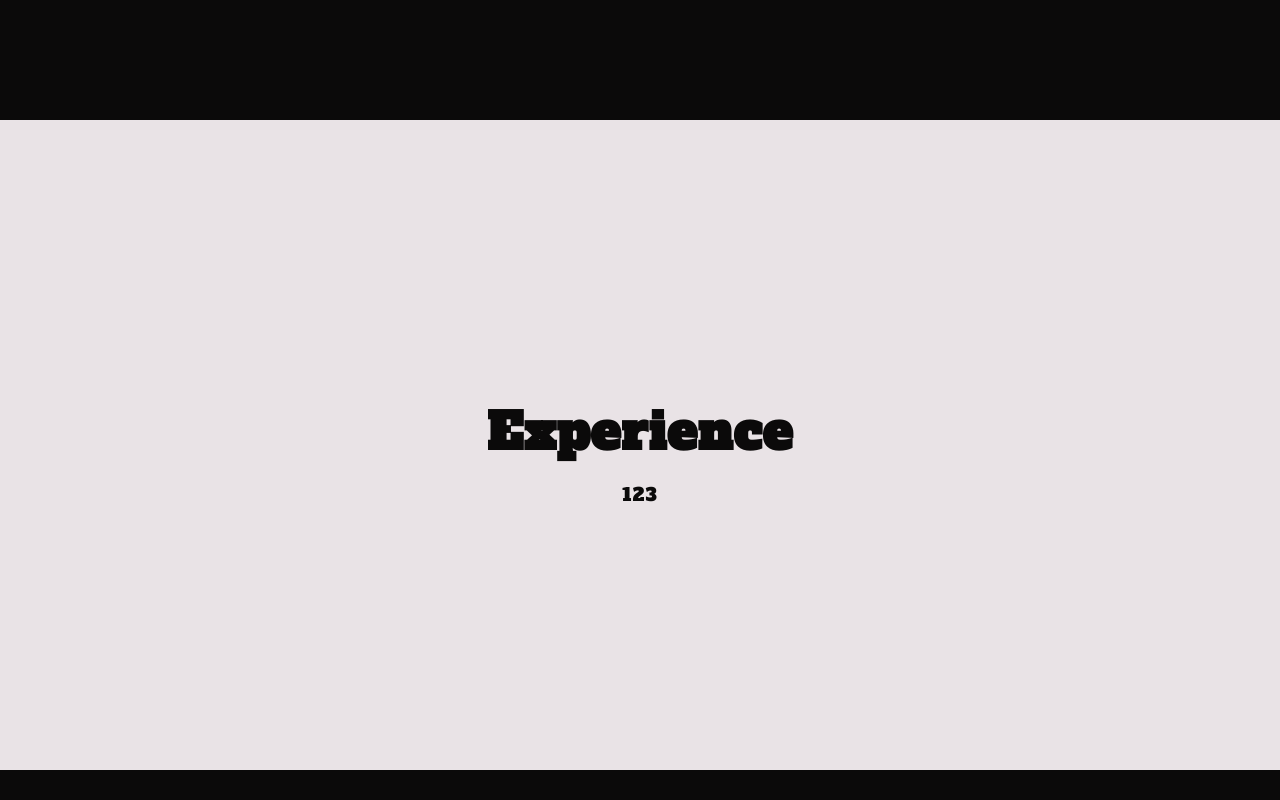
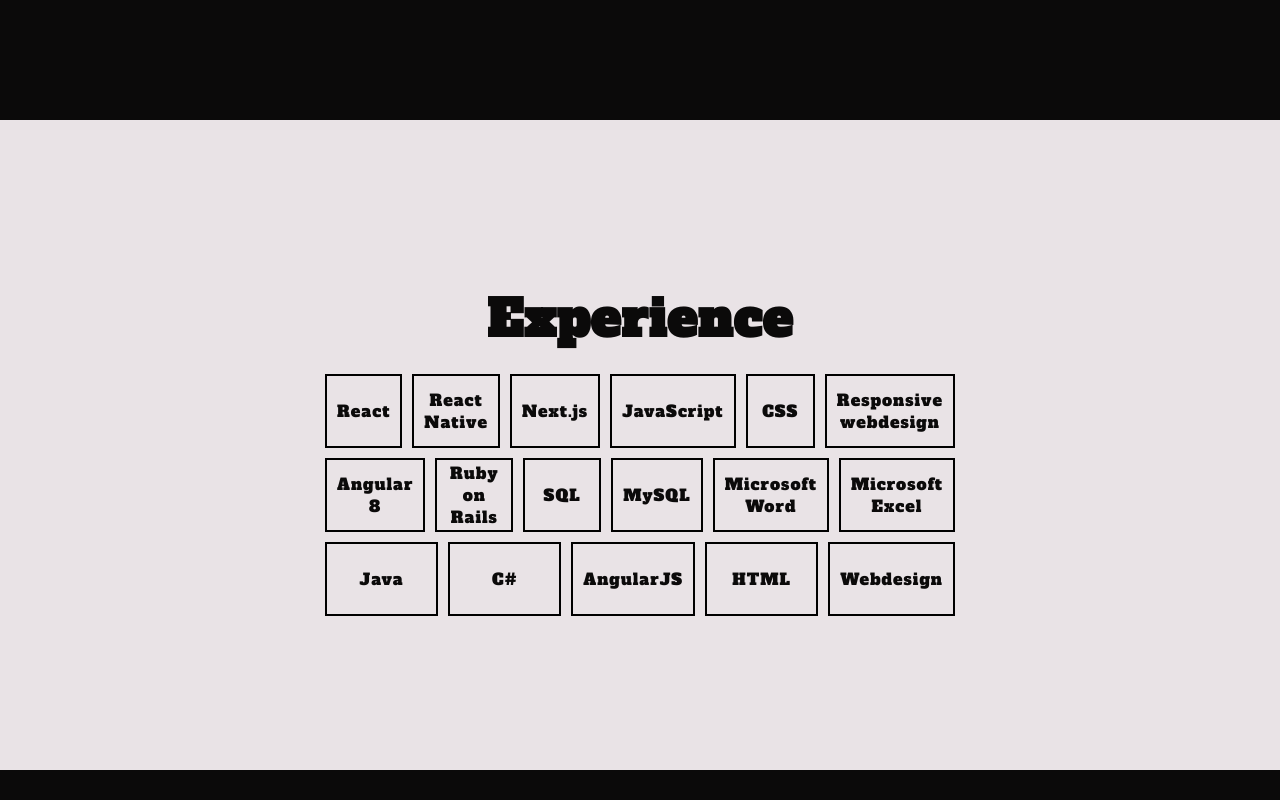
Before and after one commit to JessevanBree/new.jessevanbree.nl, a Next.js app: page / in a window 1280 px wide. Shown: the part 1180-1980 px from the top of the page. Built offline with nearby package versions, Linux system fonts and the light colour scheme.

Commit message:
Experience

```diff
--- a/src/components/about/index.tsx
+++ b/src/components/about/index.tsx
@@ -17,7 +17,7 @@ function About({}: Props) {
         Aside from web development I have an interest in PC hardware and like to be up-to-date with hardware news.
       </TextArea>
       <TextArea>
-        In my free time I like to spend my time watching sports, movies, series and listening to music
+        In my free time I like to spend my time watching sports, movies, series and listening to music.
       </TextArea>
     </Segment>
   )
--- a/src/components/experience/experience_styles.tsx
+++ b/src/components/experience/experience_styles.tsx
@@ -1,5 +1,35 @@
 import styled from 'styled-components'
-import { DefaultTextArea, DefaultTextTitle } from '../template_styles'
+import { Segment, DefaultTextTitle } from '../template_styles'
 
+export const ExperienceSegment = styled(Segment)`
+`
 export const Title = styled(DefaultTextTitle)``
-export const TextArea = styled(DefaultTextArea)``
+
+export const ExperienceList = styled.div`
+  display: flex;
+  flex-direction: row;
+  justify-content: center;
+  align-items: center;
+  flex-wrap: wrap;
+  padding: 0px;
+  width: 50%;
+`
+export const ExperienceListItem = styled.p`
+  display: flex;
+  justify-content: center;
+  align-items: center;
+  flex:1;
+  height: 50px;
+  padding: 10px;
+  margin: 5px;
+  border: 2px solid black;
+
+  &:hover {
+    transform: scale(1.1);
+  }
+
+  @media (max-width: 768px) {
+    width: 115px;
+    padding: 5px;
+  }
+`
--- a/src/components/experience/index.tsx
+++ b/src/components/experience/index.tsx
@@ -1,16 +1,48 @@
-import React from 'react'
-import { Segment } from '../template_styles'
-import { TextArea,Title } from './experience_styles'
+import React, { Component } from "react";
+import { ExperienceSegment, ExperienceListItem, ExperienceList, Title } from './experience_styles'
 
-type Props = {}
+type Props = {};
 
-function Experience({}: Props) {
-  return (
-    <Segment id="Experience" colorId="white">
-      <Title>Experience</Title>
-      <TextArea>123</TextArea>
-    </Segment>
-  )
+type State = {
+  experienceItems: string[];
+};
+
+class Experience extends Component<Props, State> {
+  state = {
+    experienceItems: [
+      "React",
+      "React Native",
+      "Next.js",
+      "JavaScript",
+      "CSS",
+      "Responsive webdesign",
+      "Angular 8",
+      "Ruby on Rails",
+      "SQL",
+      "MySQL",
+      "Microsoft Word",
+      "Microsoft Excel",
+      "Java",
+      "C#",
+      "AngularJS",
+      "HTML",
+      "Webdesign"
+    ]
+  };
+
+  render() {
+    const { experienceItems } = this.state
+    return (
+      <ExperienceSegment id="Experience" colorId="white">
+        <Title>Experience</Title>
+        <ExperienceList>
+          {
+            experienceItems.map((experience, i) => <ExperienceListItem key={`Experience_${i}`}>{experience}</ExperienceListItem>)
+          }
+        </ExperienceList>
+      </ExperienceSegment>
+    );
+  }
 }
 
-export default Experience
+export default Experience;
--- a/src/components/header/header_styles.tsx
+++ b/src/components/header/header_styles.tsx
@@ -37,6 +37,7 @@ export const ImageSource = styled.p`
   bottom: 0px;
   right: 16px;
   font-size: 8px;
+
   @media (max-width: 768px) {
     right: unset;
   }
```
